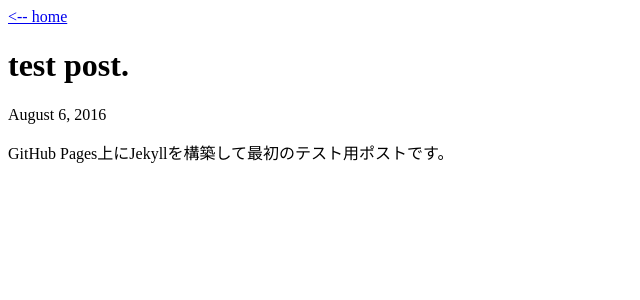
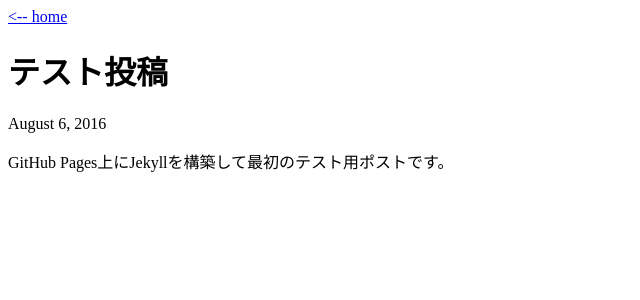
Before and after one commit to urusy/urusy.github.io, a Jekyll site: the page built from _posts/2016-08-06-test_post.md, in a window 1280 px wide. Shown: the top 300 px of the page, without its empty margins (0-640 px from the left). Built offline with Jekyll 4.4.1, drawn with Linux system fonts in a browser that asks for light colours.

Commit message:
テスト投稿の題名を変更

```diff
--- a/_posts/2016-08-06-test_post.md
+++ b/_posts/2016-08-06-test_post.md
@@ -1,6 +1,6 @@
 ---
 layout: post
-title:  "test post."
+title:  "テスト投稿"
 date:   2016-08-06 21:01:00 +0900
 categories: none
 ---
```
